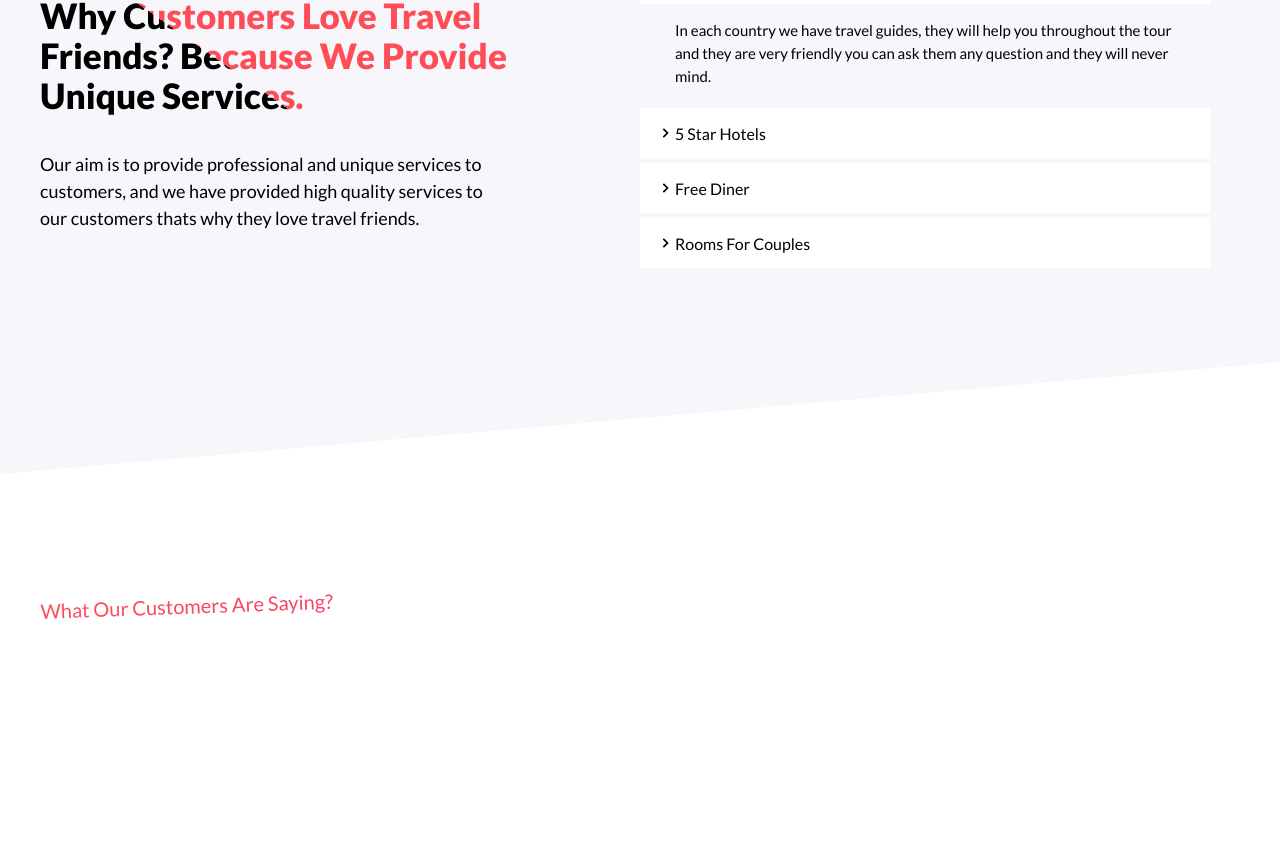
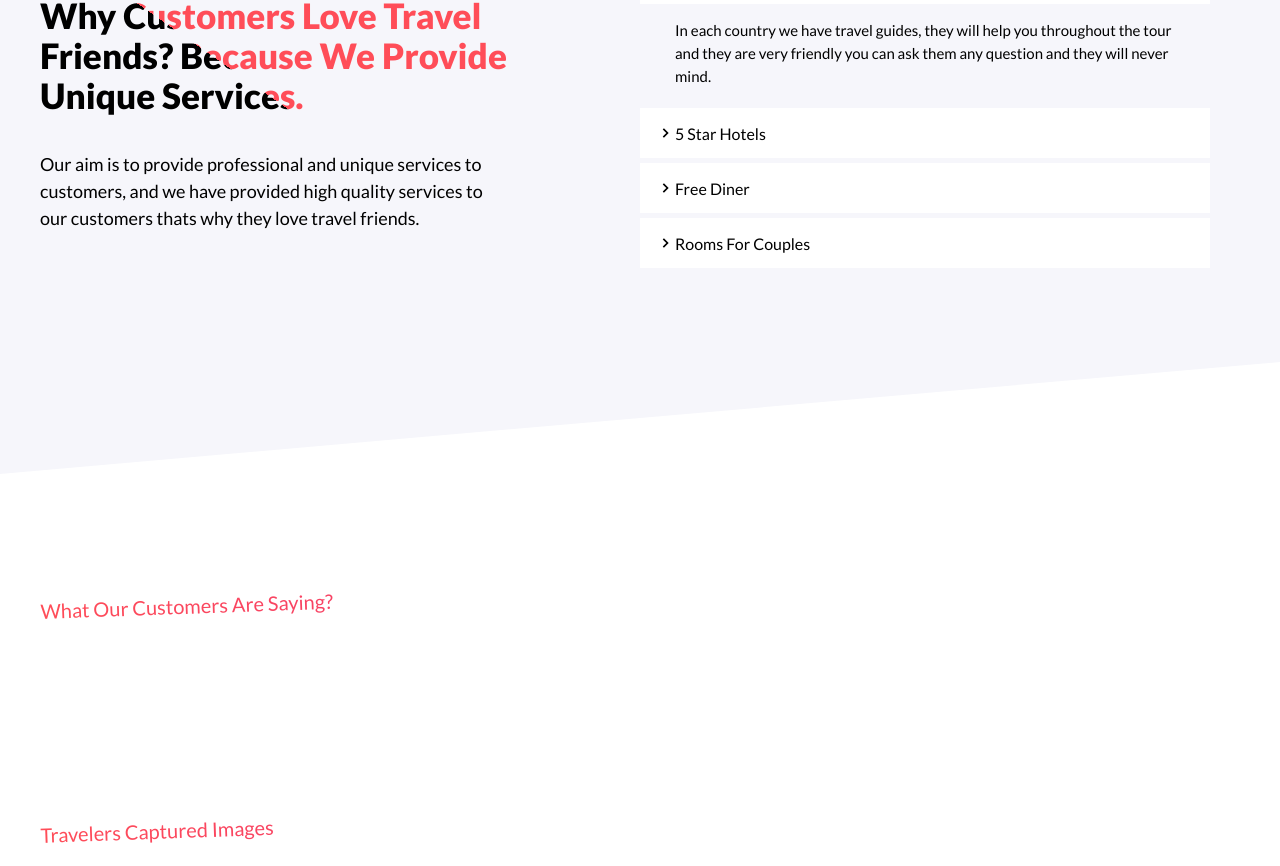
Before and after one commit to NamNguyenGit/NextLevelSolutionTrain, a React (Create React App) app in the folder Udemy_courses/travel-website/: page / in a window 1280 px wide. Shown: the part 2121-2987 px from the top of the page. Before the commit the page ends 2923 px from the top, so only its background shows below. Built offline with nearby package versions, Linux system fonts and the light colour scheme.

Commit message:
Context Api Gallery

```diff
--- /dev/null
+++ b/Udemy_courses/travel-website/src/components/gallery/Gallery.js
@@ -0,0 +1,24 @@
+import { useContext, useState } from "react";
+import GalleryContext from "../../context/GalleryContext";
+import GalleryImage from "./GalleryImage";
+const Gallery = () => {
+  const [heading] = useState("Travelers captured images");
+  const {
+    galleryStore: {gallery} ,
+    dispatch,
+  } = useContext(GalleryContext);
+
+  return (
+    <div className="gallery">
+      <div className="container">
+        <h2 className="heading">{heading}</h2>
+        <div className="row">
+            {gallery.length > 0 ? gallery.map((glr, index) => (
+                <GalleryImage key={index} glr={glr} />
+            )) : ''}
+        </div>
+      </div>
+    </div>
+  );
+};
+export default Gallery;
--- /dev/null
+++ b/Udemy_courses/travel-website/src/components/gallery/GalleryImage.js
@@ -0,0 +1,12 @@
+import { LazyLoadImage } from "react-lazy-load-image-component";
+
+const GalleryImage = ({ glr }) => {
+  return (
+    <div className="col-3">
+      <div className="gallery__image">
+        <LazyLoadImage src={glr.image} alt={glr.image} />
+      </div>
+    </div>
+  );
+};
+export default GalleryImage;
--- a/Udemy_courses/travel-website/src/components/reviews/ReviewBody.js
+++ b/Udemy_courses/travel-website/src/components/reviews/ReviewBody.js
@@ -7,6 +7,7 @@ const ReviewBody = ({ review }) => {
       if (i <= number) {
         container.push(
           <BsStarFill
+            key={i}
             size={13}
             color="df2189"
             className="reviews__body__contents__info__rating__icon"
@@ -15,6 +16,7 @@ const ReviewBody = ({ review }) => {
       } else {
         container.push(
           <BsStar
+            key={i}
             size={13}
             color="df2189"
             className="reviews__body__contents__info__rating__icon"
--- a/Udemy_courses/travel-website/src/context/providers/GalleryProvider.js
+++ b/Udemy_courses/travel-website/src/context/providers/GalleryProvider.js
@@ -5,10 +5,11 @@ import gallery from "../../data/gallery";
 
 const GalleryProvider = (props) => {
     const [ galleryStore , dispatch] = useReducer(GalleryReducer, {
-        gallery: gallery
+        gallery
     });
+
     return (
-        <GalleryContext.Provider value={galleryStore, dispatch}>
+        <GalleryContext.Provider value={{ galleryStore, dispatch}}>
             {props.children}
         </GalleryContext.Provider>
     )
--- a/Udemy_courses/travel-website/src/pages/Home.js
+++ b/Udemy_courses/travel-website/src/pages/Home.js
@@ -9,7 +9,7 @@ import { Helmet } from "react-helmet-async";
 import Destinations from "../components/Destinations";
 import Services from "../components/servies/Services";
 import Reviews from "../components/reviews/Reviews";
-
+import Gallery from "../components/gallery/Gallery";
 const Home = () => {
   const { dispatch } = useContext(ModelContext);
   const [state] = useState({
@@ -50,7 +50,7 @@ const Home = () => {
       <Destinations />
       <Services />
       <Reviews />
-
+      <Gallery />
 
     </div>
   );
```
Also changed, not shown: Udemy_courses/travel-website/src/components/galleries/Galleries.js (deleted, +0 -9 lines).
